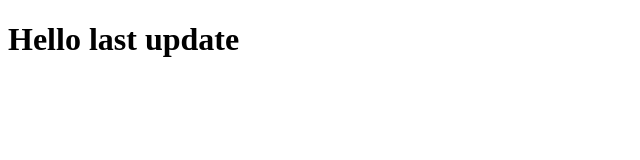
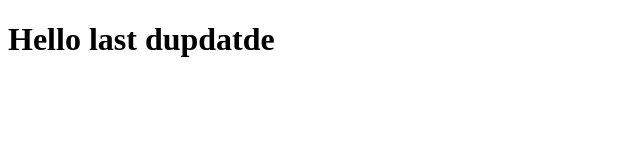
Before and after one commit to SametCimen1/aigle-deploy, a Next.js app: page / in a window 1280 px wide. Shown: the top 160 px of the page, without its empty margins (0-640 px from the left). Built offline with nearby package versions, Linux system fonts and the light colour scheme.

Commit message:
before updating files from aigle

```diff
--- a/pages/index.js
+++ b/pages/index.js
@@ -3,7 +3,7 @@
 export default function Home() {
   return (
     <div className="container">
-       <h1>Hello last update</h1>
+       <h1>Hello last dupdatde</h1>
     </div>
   )
 }
```
